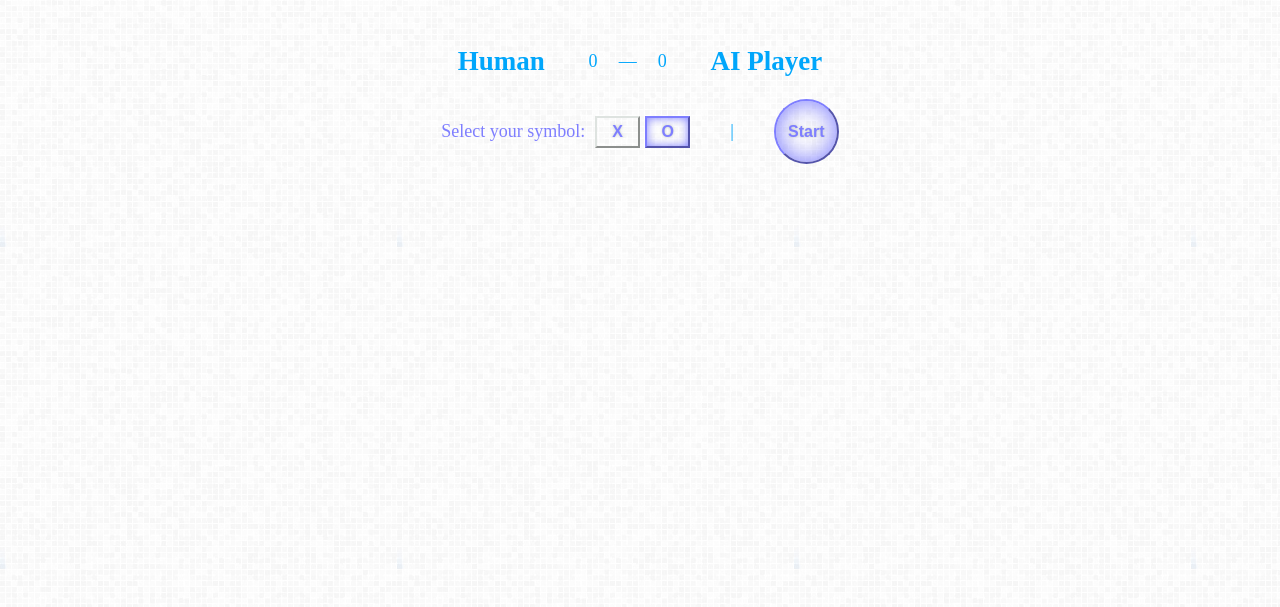
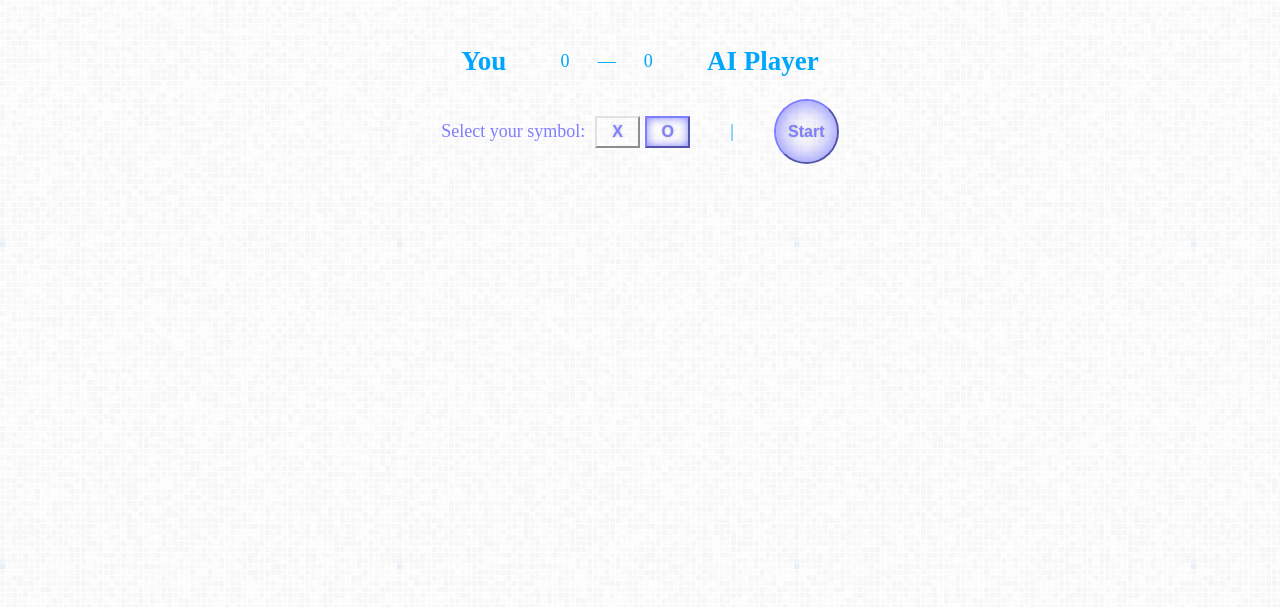
Before and after one commit to edizcelik/Tic-Tac-Toe, a website: page index.html in a window 1280 px wide. Shown: the part 75-682 px from the top of the page. Drawn offline with Linux system fonts and the light colour scheme.

Commit message:
changed the scoreboard text

```diff
--- a/index.html
+++ b/index.html
@@ -11,7 +11,7 @@
 	<div class="container">
 		<h1> TIC TAC TOE </h1>
 		<div class="score">
-			<h2> Human </h2>
+			<h2> You </h2>
 			<p id="finalScore"> <span>0</span> <span>&mdash;</span> <span>0</span> </p>
 			<h2> AI Player </h2>
 		</div>
```
